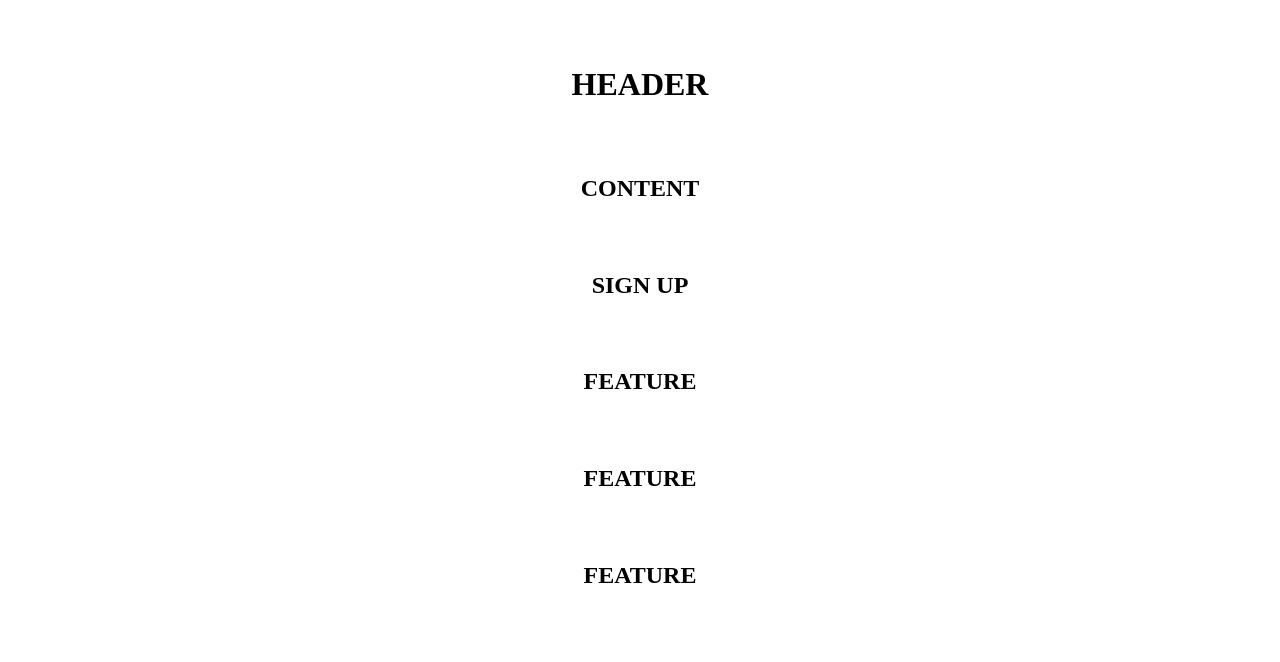
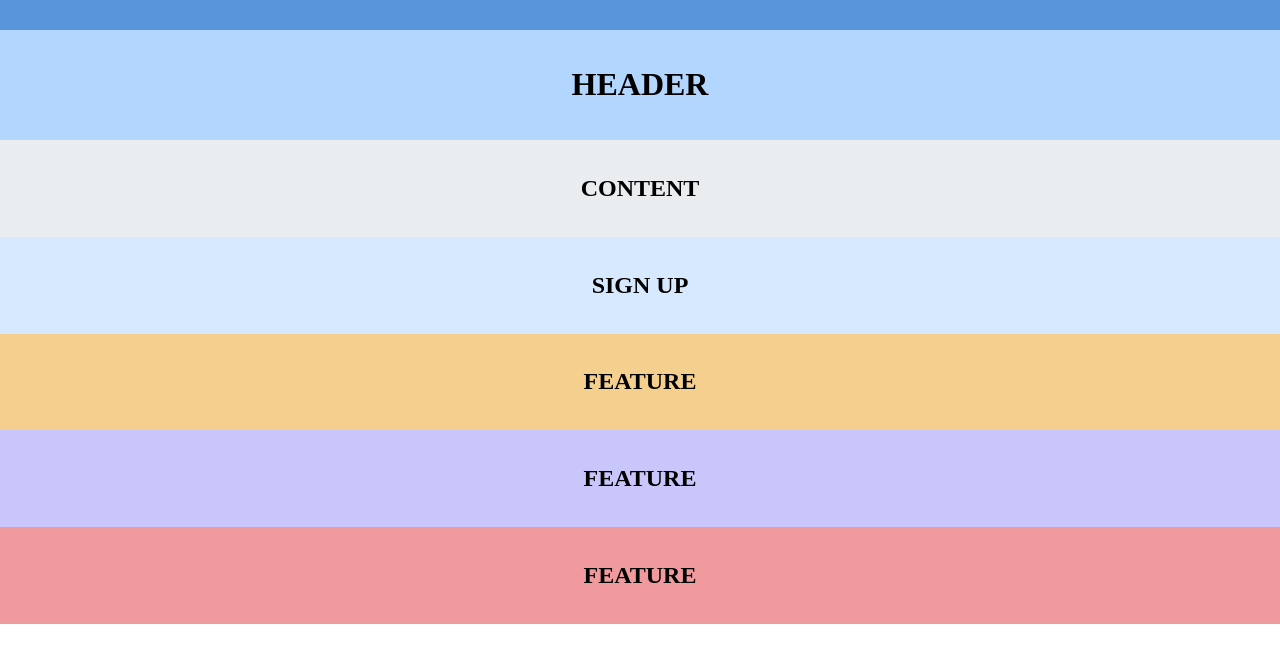
Before and after one commit to JAMK-IT-STUDENT/ttms0400-web-visualisointi-yhteinen-harjoitus-k1559, a plain HTML site: page index.html in a window 1280 px wide. Drawn offline with Linux system fonts and the light colour scheme.

Commit message:
EDIT index.html AND main.css

```diff
--- a/index.html
+++ b/index.html
@@ -22,15 +22,15 @@
         <h2>SIGN UP</h2>
     </section>
 
-    <article>
+    <article class="bg-yellow">
         <h2>FEATURE</h2>
     </article>
 
-    <article>
+    <article class="bg-purple">
         <h2>FEATURE</h2>
     </article>
 
-    <article>
+    <article class="bg-red">
         <h2>FEATURE</h2>
     </article>
 
--- a/style/main.css
+++ b/style/main.css
@@ -13,4 +13,31 @@ header, section, nav, main, article {
     width: 100vw;
     padding: 15px;
     text-align: center;
+
 }
+
+nav {
+    background-color: #5995DA;
+    color: white;
+}
+header {
+    background-color: #B2D6FF;
+}
+main{
+    background-color: #EAEDF0;
+}
+section {
+    background-color: #D6E9FE;
+}
+
+/* Background colors */
+
+.bg-yellow {
+    background-color: #F5CF8E;
+}
+.bg-purple {
+    background-color: #C8C6FA;
+}
+.bg-red {
+    background-color: #F09A9D;
+}
```
